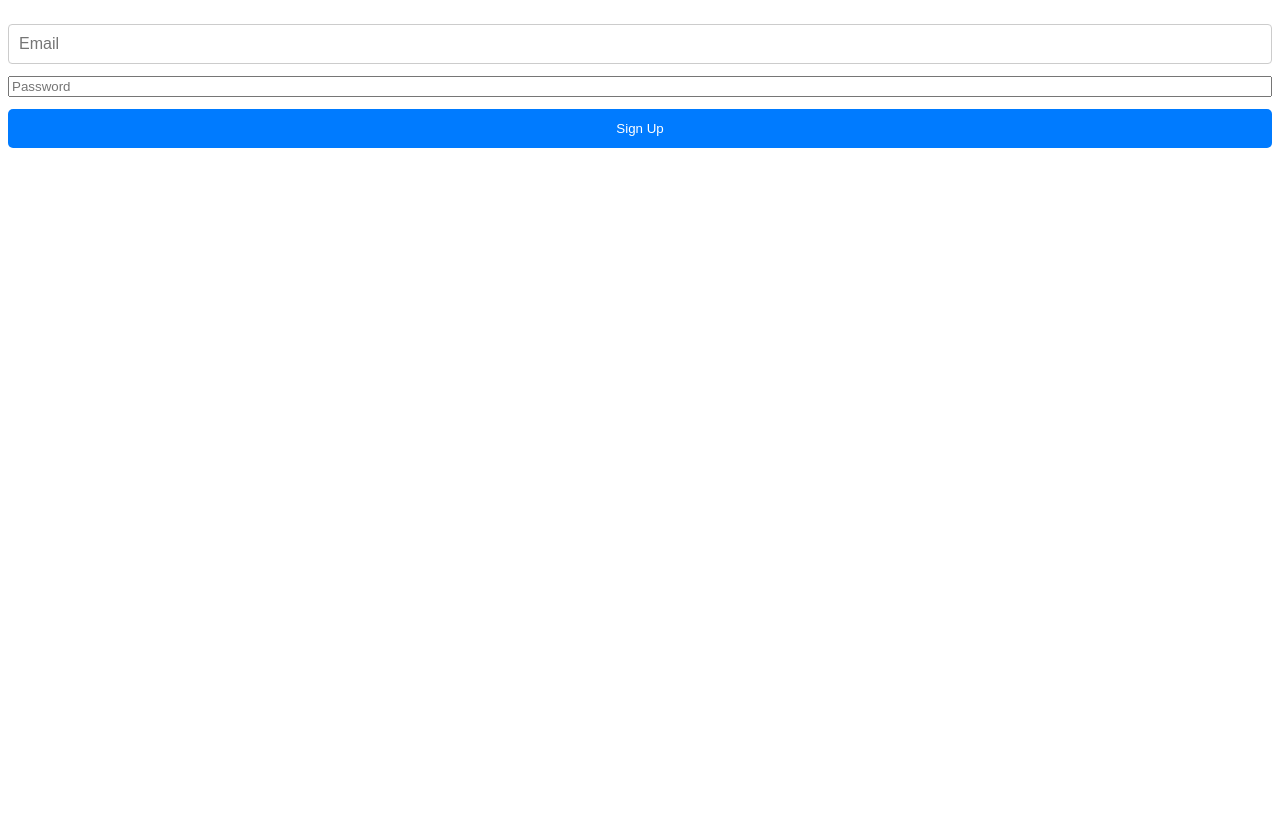
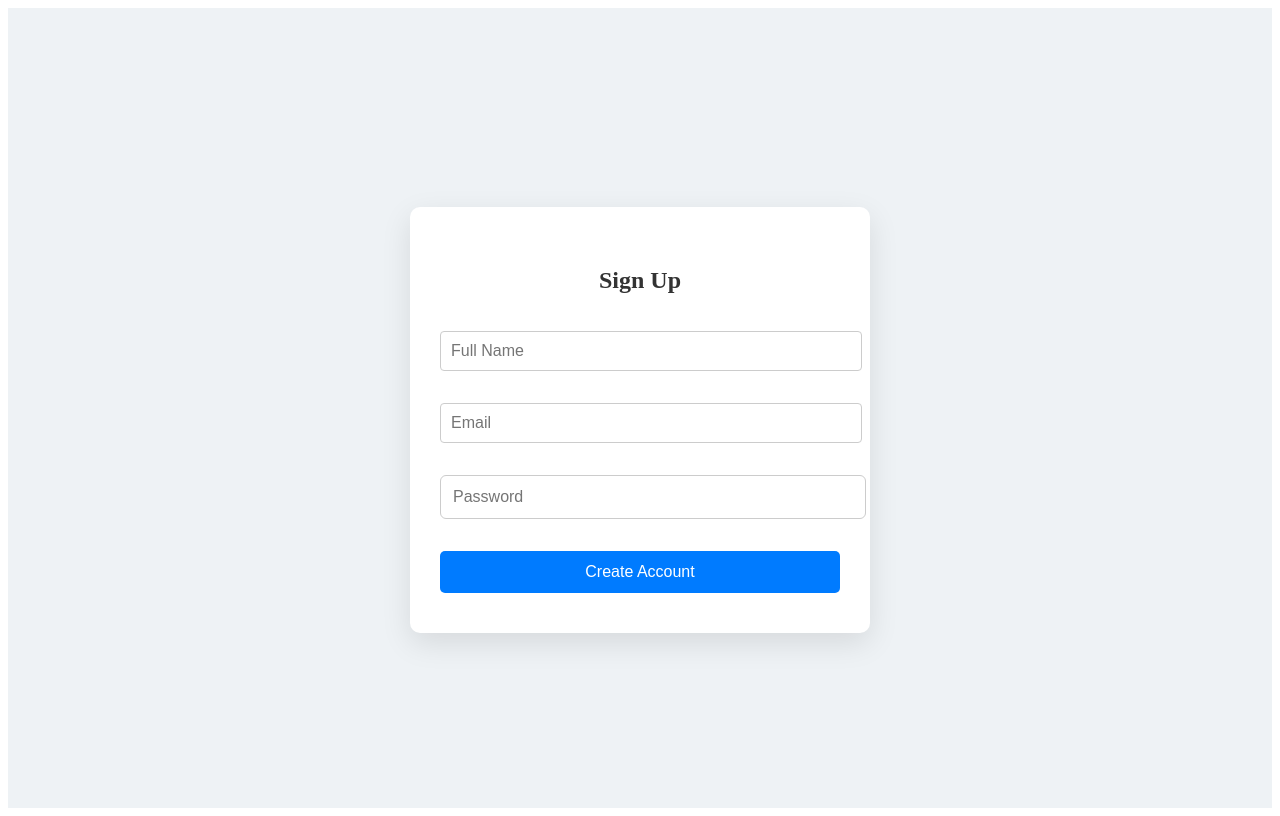
Before and after one commit to himanshu9998/slot_booker, a React (Vite) app in the folder frontend/: page /signup in a window 1280 px wide. Built offline with nearby package versions, Linux system fonts and the light colour scheme.

Commit message:
Fixed Signup again

```diff
--- a/frontend/src/pages/SignupPage.jsx
+++ b/frontend/src/pages/SignupPage.jsx
@@ -1,54 +1,72 @@
 import React, { useState } from 'react';
 import axios from 'axios';
+import { useNavigate } from 'react-router-dom';
+import styles from './SignupPage.module.css';
 
-function SignupPage() {
-  const [email, setEmail] = useState('');
-  const [password, setPassword] = useState('');
+const SignupPage = () => {
+  const [formData, setFormData] = useState({ name: '', email: '', password: '' });
   const [message, setMessage] = useState('');
+  const navigate = useNavigate();
 
-  const handleSignup = async (e) => {
+  const handleChange = (e) => {
+    setFormData(prev => ({ ...prev, [e.target.name]: e.target.value }));
+  };
+
+  const handleSubmit = async (e) => {
     e.preventDefault();
+    setMessage('');
 
     try {
-      const response = await axios.post(
-        'https://slot-booker.onrender.com/api/auth/signup',
-        { email, password },
-        {
-          withCredentials: true,  // important if you use cookies/sessions
-          headers: {
-            'Content-Type': 'application/json',
-          },
-        }
-      );
-
-      setMessage('Signup successful! Please check your email.');
-      console.log(response.data);
-    } catch (error) {
-      console.error('Signup error:', error);
-      setMessage('Signup failed. Please try again.');
+      await axios.post(`${import.meta.env.VITE_API_BASE_URL}/auth/signup`, formData);
+      setMessage('Signup successful! Redirecting...');
+      setTimeout(() => navigate('/login'), 1500);
+    } catch (err) {
+      console.error(err);
+      setMessage(err.response?.data?.error || 'Signup failed');
     }
   };
 
   return (
-    <form onSubmit={handleSignup}>
+    <div className={styles.container}>
+      <form className={styles.card} onSubmit={handleSubmit}>
+        <h2 className={styles.title}>Sign Up</h2>
+
         <input
-        type="email"
-        value={email}
-        placeholder="Email"
-        onChange={(e) => setEmail(e.target.value)}
+          className={styles.input}
+          type="text"
+          name="name"
+          placeholder="Full Name"
+          value={formData.name}
+          onChange={handleChange}
           required
         />
+
         <input
-        type="password"
-        value={password}
-        placeholder="Password"
-        onChange={(e) => setPassword(e.target.value)}
+          className={styles.input}
+          type="email"
+          name="email"
+          placeholder="Email"
+          value={formData.email}
+          onChange={handleChange}
           required
         />
-      <button type="submit">Sign Up</button>
-      <p>{message}</p>
+
+        <input
+          className={styles.input}
+          type="password"
+          name="password"
+          placeholder="Password"
+          value={formData.password}
+          onChange={handleChange}
+          required
+        />
+
+        <button className={styles.button} type="submit">Create Account</button>
+
+        {message && <p className={styles.message}>{message}</p>}
       </form>
+    </div>
   );
-}
+};
 
 export default SignupPage;
```
Lines whose indentation alone changed are shown as unchanged.
